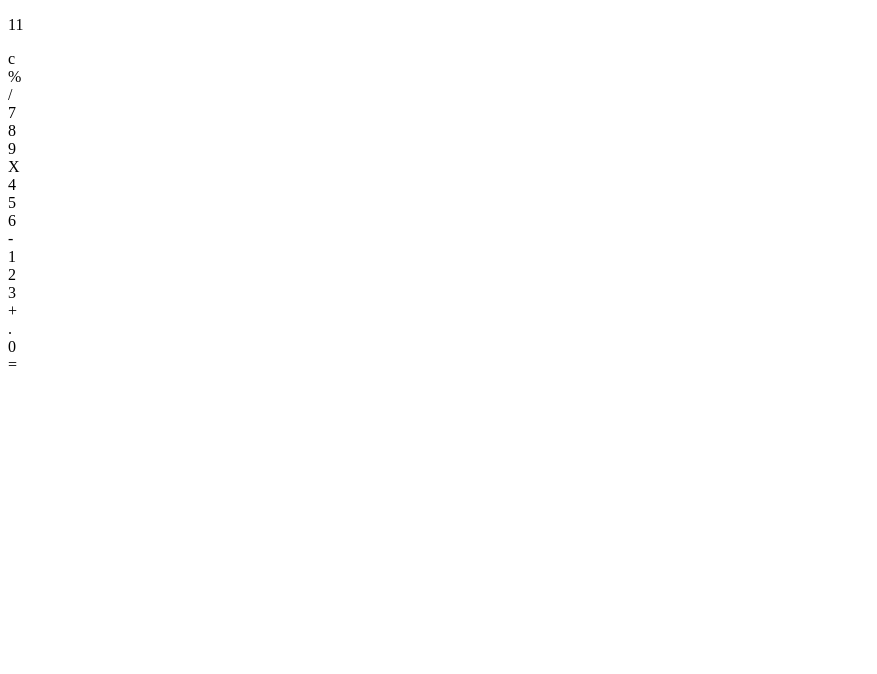
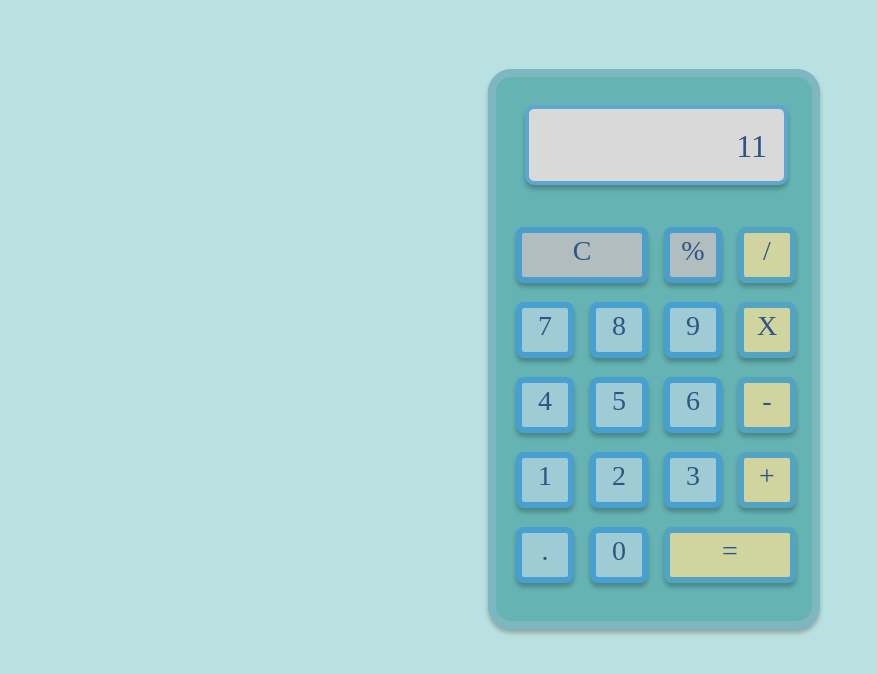
Before and after one commit to DimaKray/Calc, a plain HTML site: page index.html in a window 1280 px wide. Shown: the whole page, without its empty margins (0-877 px from the left). Drawn offline with Linux system fonts and the light colour scheme; a web font is replaced by a local one.

Commit message:
Some changes in index.html and finished style.css

```diff
--- a/css/style.css
+++ b/css/style.css
@@ -0,0 +1,102 @@
+*,
+*::before,
+*::after {
+   padding: 0;
+   margin: 0;
+   border: 0;
+   box-sizing: border-box;
+}
+a {
+   text-decoration: none;
+}
+ul,
+ol,
+li {
+   list-style: none;
+}
+img {
+   vertical-align: top;
+}
+h1,
+h2,
+h3,
+h4,
+h5,
+h6 {
+   font-weight: inherit;
+   font-size: inherit;
+}
+html,
+body {
+   height: 100%;
+   line-height: 1;
+}
+body {
+   font-family: "Days One";
+   font-style: normal;
+   font-weight: 400;
+   font-size: 28px;
+   line-height: 36px;
+   color: #2D5585;
+   background-color: #BAE1E1;
+}
+.calc__container {
+   max-width: 1200px;
+   margin: 0px auto;
+}
+.calc {
+   width: 332px;
+   height: 560px;
+   background-color:#65B3B3;
+   border: 8px solid rgba(147, 188, 211, 0.51);
+   box-shadow: 0px 4px 4px rgba(0, 0, 0, 0.25);
+   border-radius: 23px;
+   margin-left: 448px;
+   margin-top: 69px;
+}
+p {
+   margin-top: 17px;
+   margin-right: 17px;
+}
+.panel {
+   width: 263px;
+   height: 80px;
+   text-align: end;
+   background: #D9D9D9;
+   border: 4px solid #5DA7D1;
+   box-shadow: 0px 4px 4px rgba(0, 0, 0, 0.25);
+   border-radius: 9px;
+   font-size: 32px;
+   line-height: 41px;
+   margin: 28px 30px 42px 29px;
+}
+.buttoms {
+   margin-left: 4px;
+   margin-top: 21px;
+}
+.buttoms__line {
+   min-width: 286px;
+   max-height: 56px;
+   display: flex;
+   margin-bottom: 19px;
+}
+.btm {
+   width: 58px;
+   height: 56px;
+   background: #9FCBD4;
+   border: 6px solid rgba(44, 148, 206, 0.76);
+   box-shadow: 0px 4px 4px rgba(0, 0, 0, 0.25);
+   border-radius: 8px;
+   margin-left: 16px;
+   text-align: center;
+}
+.big {
+   width: 132px;
+   height: 56px;
+}
+.bg-grey {
+   background-color: #B1BDBF;
+}
+.bg-yelow {
+   background-color: #D0D49F;
+}
--- a/index.html
+++ b/index.html
@@ -4,48 +4,53 @@
    <meta charset="UTF-8">
    <meta http-equiv="X-UA-Compatible" content="IE=edge">
    <meta name="viewport" content="width=device-width, initial-scale=1.0">
+   <link href="https://fonts.googleapis.com/css?family=Days+One:regular&dispayl=swap" rel="stylesheet" />
    <link href="css/style.css" rel="stylesheet" type="text/css">
 
    <title>Calc</title>
 </head>
 <body>
+   <div class="calc__container">
       <div class="calc">
-      <div class="panel"><p>11</p></div>
+         <div class="panel">
+            <p>11</p>
+         </div>
          <div class="buttoms">
-         <div class="buttmos__one">
-            <div class="btm clear big bg-grey">c</div>
+            <div class="buttoms__line">
+               <div class="btm clear big bg-grey">C</div>
                <div class="btm interest bg-grey">%</div>
                <div class="btm division bg-yelow">/</div>
             </div>
 
-         <div class="buttoms__two">
+            <div class="buttoms__line">
                <div class="btm seven">7</div>
                <div class="btm eight">8</div>
                <div class="btm nine">9</div>
                <div class="btm multiplication bg-yelow">X</div>
             </div>
 
-         <div class="buttmos__three">
+            <div class="buttoms__line">
                <div class="btm four">4</div>
                <div class="btm five">5</div>
                <div class="btm six">6</div>
                <div class="btm subtraction bg-yelow">-</div>
             </div>
 
-         <div class="buttoms__four">
+            <div class="buttoms__line">
                <div class="btm one">1</div>
                <div class="btm two">2</div>
                <div class="btm three">3</div>
                <div class="btm addition bg-yelow">+</div>
             </div>
 
-         <div class="buttmos__five">
+            <div class="buttoms__line">
                <div class="btm point">.</div>
                <div class="btm zero">0</div>
                <div class="btm amount big bg-yelow">=</div>
             </div>
          </div>
       </div>
+   </div>
    <script src="js/index.js"></script>
 </body>
 </html>
```
Lines whose indentation alone changed are shown as unchanged.
